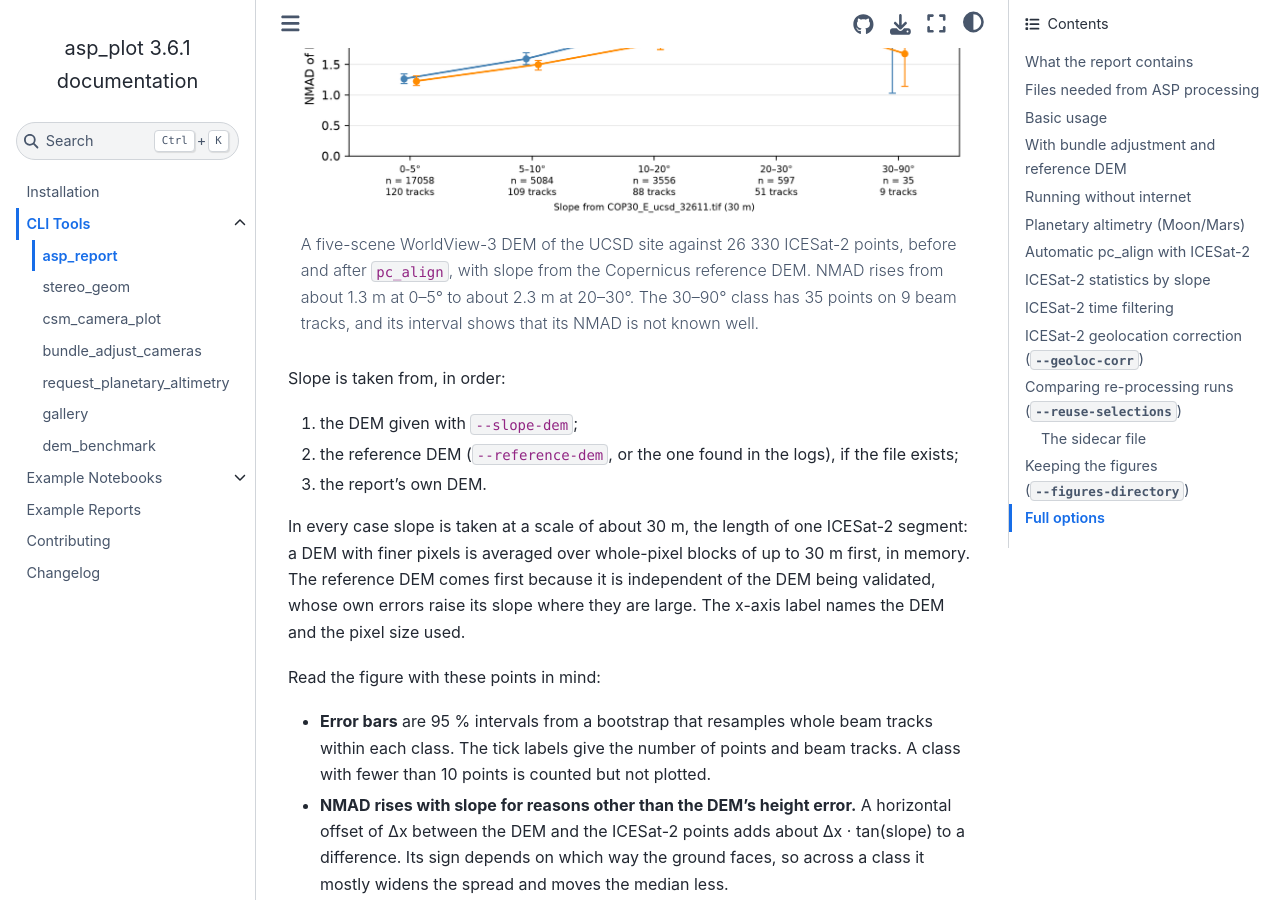
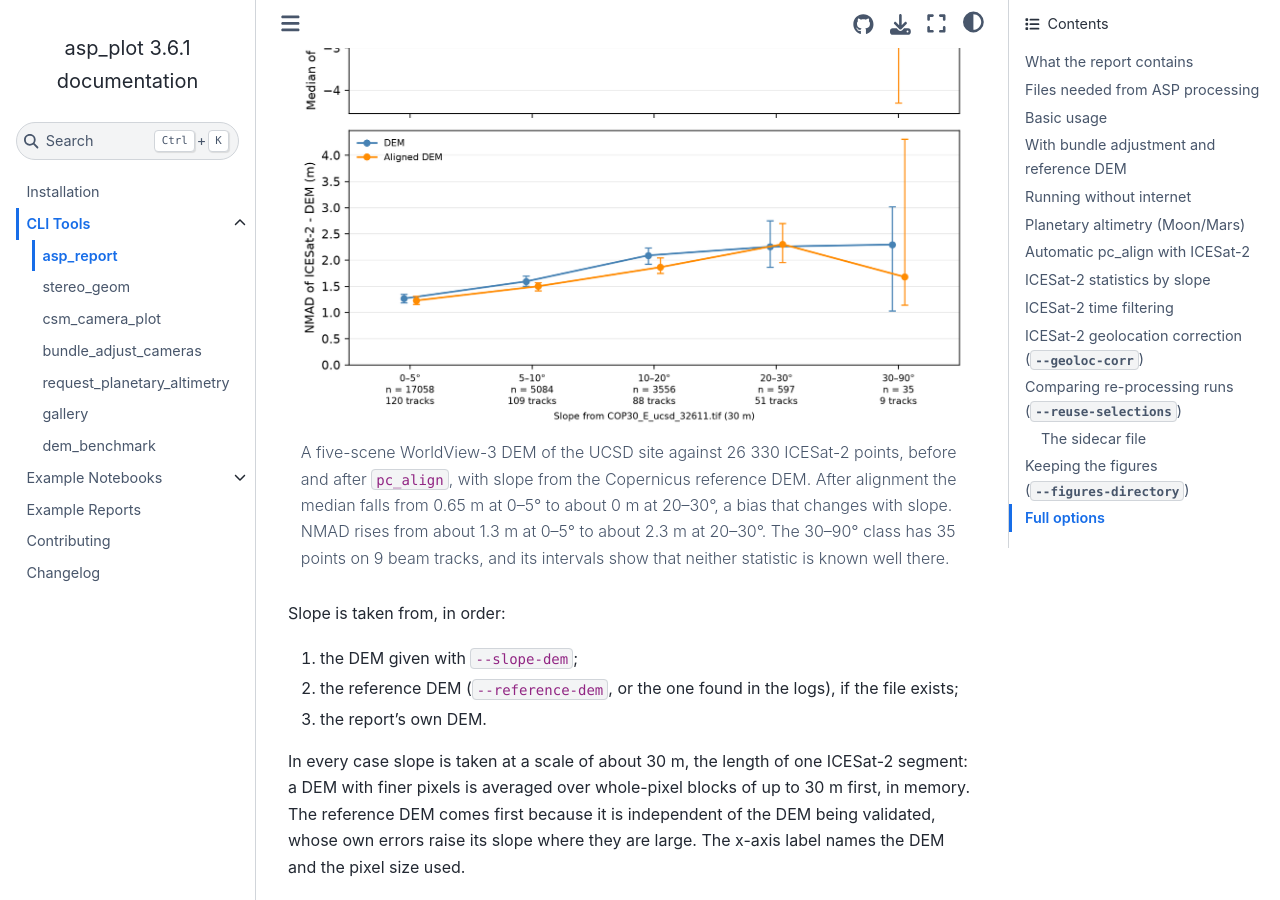
Before and after one commit to uw-cryo/asp_plot, a Sphinx documentation site: the page built from docs/cli/asp_report.md, in a window 1280 px wide and 900 px high, scrolled down 4050 px. Built offline with Sphinx 7.4.7 and the Sphinx Book theme 1.1.4, drawn with Linux system fonts in a browser that asks for light colours; pages that are not in the unit, such as notebooks, are missing from menus.

Commit message:
Regenerate the two slope docs figures with the median panel
Both figures now come from the current code: the benchmark figure shows
the median above the NMAD for the four UCSD DEMs, and the report figure
shows the aligned median above the NMAD before and after pc_align. The
captions and alt text describe the median panels.

Co-Authored-By: Claude <noreply@anthropic.com>
Claude-Session: https://claude.ai/code/session_01ARKWv8bGTaD2XdadjPZ7CN

````diff
--- a/docs/cli/asp_report.md
+++ b/docs/cli/asp_report.md
@@ -90,10 +90,10 @@ Disable with `--no-pc-align`. Automatically skipped when `--no-altimetry` is set
 On Earth the report includes one page with the median and NMAD of the ICESat-2 minus DEM height differences by terrain slope class (0–5°, 5–10°, 10–20°, 20–30° and 30–90°). When `pc_align` succeeds, the page shows the NMAD before and after alignment and the median after it (an unaligned DEM is often offset by meters, which the land-cover histogram already shows) and sits with the other aligned-DEM pages. Otherwise it shows the unaligned DEM and closes the ICESat-2 pages.
 
 ```{figure} ../figures/example_icesat2_by_slope.png
-:alt: NMAD of ICESat-2 minus DEM by slope class before and after pc_align, with bootstrap intervals
+:alt: Median of ICESat-2 minus the aligned DEM by slope class, above the NMAD before and after pc_align, with bootstrap intervals
 :width: 100%
 
-A five-scene WorldView-3 DEM of the UCSD site against 26 330 ICESat-2 points, before and after `pc_align`, with slope from the Copernicus reference DEM. NMAD rises from about 1.3 m at 0–5° to about 2.3 m at 20–30°. The 30–90° class has 35 points on 9 beam tracks, and its interval shows that its NMAD is not known well.
+A five-scene WorldView-3 DEM of the UCSD site against 26 330 ICESat-2 points, before and after `pc_align`, with slope from the Copernicus reference DEM. After alignment the median falls from 0.65 m at 0–5° to about 0 m at 20–30°, a bias that changes with slope. NMAD rises from about 1.3 m at 0–5° to about 2.3 m at 20–30°. The 30–90° class has 35 points on 9 beam tracks, and its intervals show that neither statistic is known well there.
 ```
 
 Slope is taken from, in order:
````
Also changed, not shown: docs/cli/dem_benchmark.md (+2 -2 lines), docs/figures/example_dem_benchmark_slope.png, docs/figures/example_icesat2_by_slope.png.
